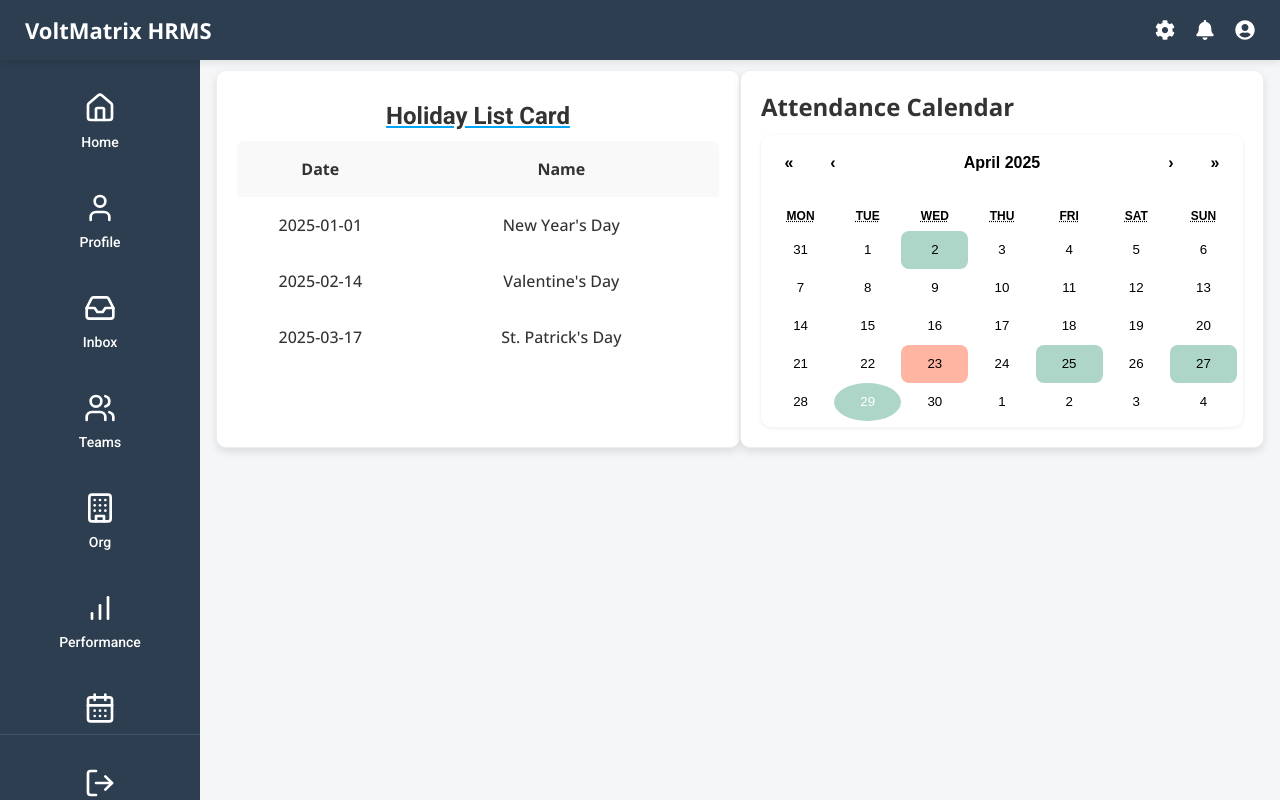
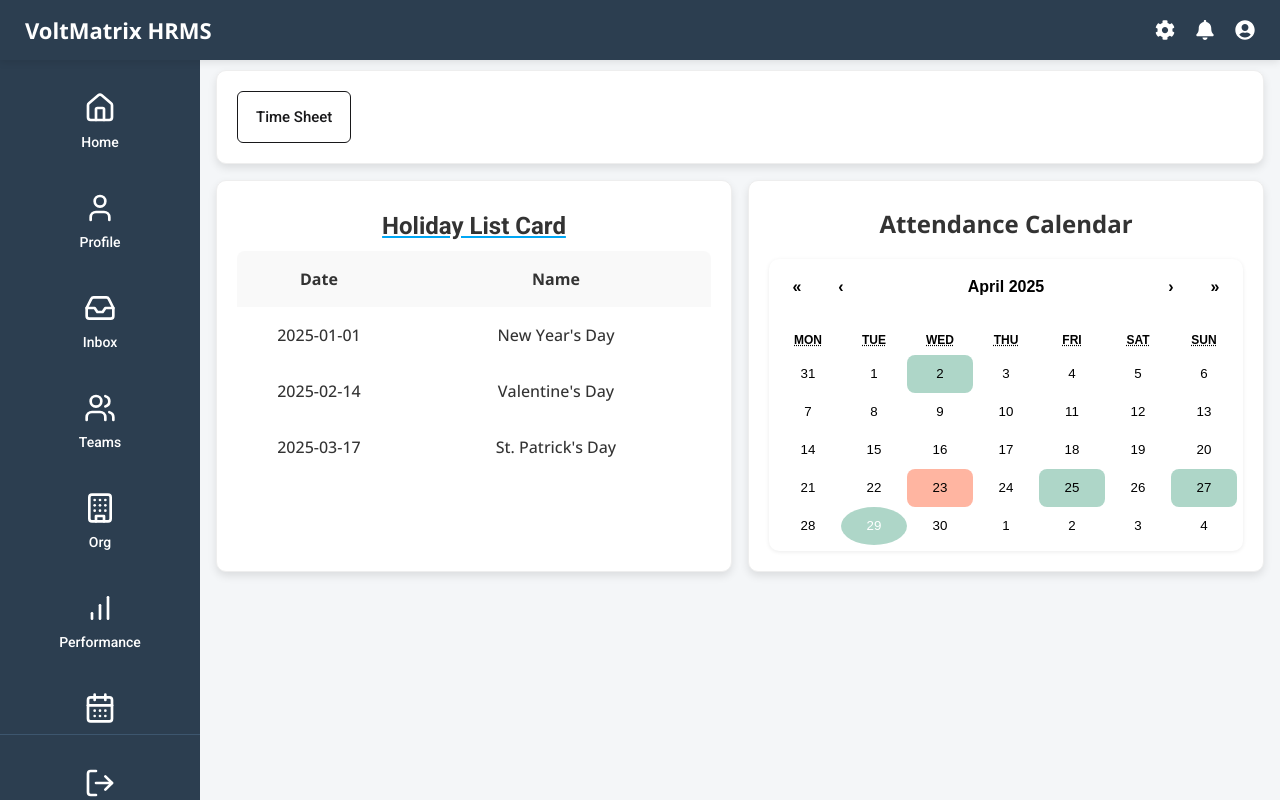
Before and after one commit to Volt-Matrix/voltcore, a React (Vite) app: page /attendance in a window 1280 px wide. Built offline with nearby package versions, Linux system fonts and the light colour scheme; sample sign-in values are in the browser's storage.

Commit message:
Time Sheet Page Added

```diff
--- a/src/App.jsx
+++ b/src/App.jsx
@@ -26,6 +26,7 @@ import InboxAnnouncementsForm from './pages/inbox/InboxAnnouncements';
 import InboxMessagesForm from './pages/inbox/InboxMessage';
 import InboxNotificationsForm from './pages/inbox/InboxNotifications';
 import DocumentsForm from './pages/profile/DocumentsForm';
+import CustomTImeSheet from './components/CustomTimesheet/CustomTImeSheet';
 
 const ProtectedRoute = ({ children }) => {
   const isLoggedIn = localStorage.getItem('isLoggedIn') === 'true';
@@ -78,6 +79,8 @@ function App() {
           <Route path="inbox/messages" element={<InboxMessagesForm />} />
           <Route path="inbox/notifications" element={<InboxNotificationsForm />} />
           <Route path="attendance/daily" element={<Attendance/>}/>
+          {/* Note:Should be changed */}
+          <Route path="attendance/myTimeSheet" element={<CustomTImeSheet/>}/>
         </Route>
       </Routes>
     </BrowserRouter>
--- a/src/components/Calender/AttandanceMarker.jsx
+++ b/src/components/Calender/AttandanceMarker.jsx
@@ -60,7 +60,7 @@ const AttendanceCalendar = () => {
 
   return (
     <div className="p-8 overflow-visible">
-      <h1 className="text-2xl font-bold mb-4">Attendance Calendar</h1>
+      <h1 className="text-2xl font-bold mb-4  t-cent">Attendance Calendar</h1>
       <div className="overflow-visible relative">
         <Calendar
           onChange={setValue}
--- /dev/null
+++ b/src/components/CustomTimesheet/CustomTImeSheet.css
@@ -0,0 +1,17 @@
+.atten-sheet{
+    width: 100%;
+}
+.atten-sheet table{
+    width: 100%;
+    text-align: center;
+}
+.atten-sheet table tr{
+    display: sticky !important;
+    padding: 1em;
+}
+.atten-sheet .d-pick{
+    display: flex;
+    gap:1em;
+    padding:1em;
+    max-width: 50%;
+}
--- /dev/null
+++ b/src/components/CustomTimesheet/CustomTImeSheet.jsx
@@ -0,0 +1,114 @@
+import React, { useEffect, useState } from 'react';
+import './CustomTImeSheet.css';
+import { useNavigate } from 'react-router-dom';
+import { ArrowLeft } from 'lucide-react';
+import { eachDayOfInterval } from 'date-fns';
+import MoreActionsButton from '../MoreActionsButton/MoreActionsButton';
+export const timeSheetFields = [
+  'Date',
+  'Check In',
+  'Check Out',
+  'Total Hours',
+  'Comments',
+  'actions',
+];
+const actionTypes = [
+    {name:"Edit",action:''}, {name:"Report",action:''}, {name:"submit",action:''}
+]
+function CustomTImeSheet() {
+  const [timeSheetData, setTimeSheetData] = useState({
+    fromDate: '',
+    toDate: '',
+    dateRange: [],
+    data: [
+      {
+        checkIn: '9:00',
+        checkOut: '5:00',
+        totalHours:8
+      },
+      {
+        checkIn: '9:00',
+        checkOut: '5:00',
+        totalHours:8
+      },
+      {
+        checkIn: '9:00',
+        checkOut: '5:00',
+        totalHours:8
+      },
+      {
+        checkIn: '9:00',
+        checkOut: '5:00',
+        totalHours:8
+      },
+      {
+        checkIn: '9:00',
+        checkOut: '5:00',
+        totalHours:8,
+      },
+    ],
+  });
+
+  const handleDatePick = (e) => {
+    console.log('Date Selector-->', e.target.value);
+    setTimeSheetData({
+      ...timeSheetData,
+      [e.target.name]: e.target.value,
+    });
+  };
+  const navigate = useNavigate();
+    useEffect(() => {
+      const fDate = timeSheetData.fromDate;
+      const tDate = timeSheetData.toDate;
+      if (fDate && tDate) {
+          const myList =eachDayOfInterval({start:fDate,end:tDate}).map((item)=>new Date(item).toLocaleDateString())
+        console.log("Date Range--->",myList)
+        setTimeSheetData({...timeSheetData,dateRange:[...myList]})
+      }
+    }, [timeSheetData.fromDate,timeSheetData.toDate]);
+  return (
+    <div className="att-container ">
+      <div className="flex gap-2 justify-center rsh">
+        <ArrowLeft
+          onClick={() => {
+            navigate(-1);
+          }}
+        />
+        Time Sheet
+      </div>
+      <div className="atten-sheet card-p">
+        <div className="d-pick">
+          <div className="rpr block">Pick Range</div>
+          <input type="date" name="fromDate" onChange={handleDatePick} />
+          <input type="date" name="toDate" onChange={handleDatePick} />
+        </div>
+        <table className="flex-1 scrollable-table">
+          <thead>
+            <tr className="rpr">
+              {timeSheetFields.map((field, index) => (
+                <th key={index}>{field}</th>
+              ))}
+            </tr>
+          </thead>
+          <tbody>
+            {timeSheetData.dateRange.map((date, index) => (
+              <tr className="osns">
+                <td>{date}</td>
+                {
+                  <>
+                    <td>{timeSheetData.data[index]?.checkIn&&timeSheetData.data[index].checkIn}</td>
+                    <td>{timeSheetData.data[index]?.checkOut&&timeSheetData.data[index].checkOut}</td>
+                    <td>{timeSheetData.data[index]?.totalHours&&timeSheetData.data[index].totalHours}</td>
+                    <td></td>
+                    <td><MoreActionsButton actionTypes={actionTypes}/></td>
+                  </>
+                }
+              </tr>
+            ))}
+          </tbody>
+        </table>
+      </div>
+    </div>
+  );
+}
+export default CustomTImeSheet;
--- a/src/components/HolidayList/HolidayList.css
+++ b/src/components/HolidayList/HolidayList.css
@@ -23,3 +23,23 @@
   top: 0;
   z-index: 1;
 }
+/* Attendance Css */
+.att-container{
+  display: flex;
+  flex-wrap: wrap;
+  padding: 70px 1em;
+  margin-left: 200px;
+  gap:1em
+}
+.att-s2{
+  display: flex;
+  justify-content: space-between;
+  width: 100%;
+  gap:1em
+}
+@media screen and (max-width:768px) {
+  .att-s2{
+    display: flex;
+    flex-wrap: wrap;
+  }
+}
--- /dev/null
+++ b/src/components/MoreActionsButton/MoreActionsButton.jsx
@@ -0,0 +1,40 @@
+import React, { useState } from 'react';
+import { MoreVertical } from 'lucide-react'; // Optional: for a better-looking icon
+
+const ActionMenu = ({ actionTypes }) => {
+  const [showActions, setShowActions] = useState(false);
+
+  return (
+    <div className="relative inline-block text-left">
+      {/* 3 Dots Button */}
+      <button
+        onClick={() => setShowActions(prev => !prev)}
+        className="p-2 rounded-full hover:bg-gray-100 transition-colors duration-200 focus:outline-none focus:ring-2 focus:ring-blue-500"
+      >
+        <MoreVertical className="w-5 h-5 text-white-600" />
+      </button>
+
+      {/* Dropdown */}
+      {showActions && (
+        <div className="absolute right-0 mt-2 w-48 bg-white border border-gray-200 rounded-xl shadow-lg z-50 flex gap-1 flex-col" style={{padding:"10px"}} >
+          {actionTypes.map((ele, index) => (
+            <button
+              key={index}
+              onClick={() => {
+                if (ele.action !== '') {
+                  console.log("Called Action");
+                }
+                setShowActions(false);
+              }}
+              className="w-full text-left px-4 py-2 text-gray-700 hover:bg-blue-50 hover:text-blue-600 transition-colors rounded-t-none first:rounded-t-xl last:rounded-b-xl"
+            >
+              {ele.name}
+            </button>
+          ))}
+        </div>
+      )}
+    </div>
+  );
+};
+
+export default ActionMenu;
--- /dev/null
+++ b/src/components/TimeSheetComp/TimeSheet.css
@@ -0,0 +1,135 @@
+.suti-container {
+    max-width: 600px;
+    font-family: Arial, sans-serif;
+  }
+
+  .smbfn {
+    padding: 15px;
+    text-align: center;
+    font-size: 18px;
+    font-weight: bold;
+    border-radius: 5px;
+    cursor: pointer;
+    transition: background-color 0.3s;
+  }
+
+  .smbfn:hover {
+    /* background-color: #45a049; */
+    box-shadow: 0 12px 16px 0 rgba(0,0,0,0.24),0 17px 50px 0 rgba(0,0,0,0.19);
+  }
+
+  .sub-frm {
+    display: flex;
+    flex-direction: column;
+    max-height: 0;
+    overflow: hidden;
+    transition: max-height 0.5s ease-in-out, padding 0.5s ease-in-out;
+    border-radius: 0 0 5px 5px;
+  }
+
+  .sub-frm.visible {
+    max-height: 200px; /* Adjust based on your content height */
+    border-top: none;
+    padding-top: 1em;
+  }
+
+  .date-inputs {
+    display: flex;
+    flex-wrap: wrap;
+    gap: 10px;
+    margin-bottom: 15px;
+  }
+
+  .date-inputs input {
+    flex: 1;
+    min-width: 150px;
+    padding: 10px;
+    border: 1px solid #ddd;
+    border-radius: 4px;
+  }
+
+
+
+  @media (max-width: 480px) {
+    .date-inputs {
+      flex-direction: column;
+    }
+
+    .date-inputs input {
+      width: 100%;
+    }
+  }
+
+
+
+.btn-container{
+    display: flex;
+    /* justify-content: space-evenly;
+     */
+     padding: 1em 0em;
+     gap:10px
+}
+
+/* CSS */
+.button-57 {
+  position: relative;
+  overflow: hidden;
+  border: 1px solid #18181a;
+  color: #18181a;
+  display: inline-block;
+  font-size: 15px;
+  line-height: 15px;
+  padding: 18px 18px 17px;
+  text-decoration: none;
+  cursor: pointer;
+  background: #fff;
+  user-select: none;
+  -webkit-user-select: none;
+  touch-action: manipulation;
+}
+
+.button-57 span:first-child {
+  position: relative;
+  transition: color 600ms cubic-bezier(0.48, 0, 0.12, 1);
+  z-index: 10;
+}
+
+.button-57 span:last-child {
+  color: white;
+  display: block;
+  position: absolute;
+  bottom: 0;
+  transition: all 500ms cubic-bezier(0.48, 0, 0.12, 1);
+  z-index: 100;
+  opacity: 0;
+  top: 50%;
+  left: 50%;
+  transform: translateY(225%) translateX(-50%);
+  height: 14px;
+  line-height: 13px;
+}
+
+.button-57:after {
+  content: "";
+  position: absolute;
+  bottom: -50%;
+  left: 0;
+  width: 100%;
+  height: 100%;
+  background-color: black;
+  transform-origin: bottom center;
+  transition: transform 600ms cubic-bezier(0.48, 0, 0.12, 1);
+  transform: skewY(9.3deg) scaleY(0);
+  z-index: 50;
+}
+
+.button-57:hover:after {
+  transform-origin: bottom center;
+  transform: skewY(9.3deg) scaleY(2);
+}
+
+.button-57:hover span:last-child {
+  transform: translateX(-50%) translateY(-100%);
+  opacity: 1;
+  transition: all 900ms cubic-bezier(0.48, 0, 0.12, 1);
+}
--- /dev/null
+++ b/src/components/TimeSheetComp/TimeSheet.jsx
@@ -0,0 +1,47 @@
+import React, { useState } from 'react';
+import './TimeSheet.css'; // Create this CSS file
+import { Link ,useNavigate } from 'react-router-dom';
+const TimeSheet = () => {
+  const [isFormVisible, setIsFormVisible] = useState(false);
+const navigate = useNavigate()
+  const toggleForm = () => {
+    setIsFormVisible(!isFormVisible);
+  };
+
+  return (
+    <div className="suti-container">
+        <button className="button-57 rpr" role="button" onClick={toggleForm}><span className="text rpr">Time Sheet</span>{!isFormVisible?<span>open</span>:<span>close</span>}</button>
+
+      <div className={`sub-frm ${isFormVisible ? 'visible' : ''}`}>
+        <div className="date-inputs">
+          <input type="date" name="fromDate" />
+          <input type="date" name="toDate" />
+        </div>
+        <div className='btn-container'>
+          <button
+            className="button-17 rpr"
+            type="submit"
+            onClick={() => {
+              setIsFormVisible(false);
+            }}
+          >
+            Submit
+          </button>
+          <button
+            className="button-17 rpr"
+            type="submit"
+            onClick={() => {
+              setIsFormVisible(false);
+              navigate('/attendance/myTimeSheet')
+            }}
+          >
+
+            Edit
+          </button>
+        </div>
+      </div>
+    </div>
+  );
+};
+
+export default TimeSheet;
--- a/src/pages/Attendance.jsx
+++ b/src/pages/Attendance.jsx
@@ -3,12 +3,18 @@ import { availableHolidayList } from '../lib/placeholder';
 import HolidayList from '../components/HolidayList/HolidayList';
 import { Details } from '@mui/icons-material';
 import AttandanceMarker from '../components/Calender/AttandanceMarker';
+import TimeSheet from '../components/TimeSheetComp/TimeSheet';
 function Attendance() {
   return (
-    <div className="home-container">
-      <HolidayList holidayList={availableHolidayList} />
-      <div className="card-p ">
-        <AttandanceMarker />
+    <div className="att-container">
+      <div className='action-section card-p'>
+        <TimeSheet/>
+      </div>
+      <div className='att-s2'>
+        <HolidayList holidayList={availableHolidayList} />
+        <div className="card-p ">
+          <AttandanceMarker />
+        </div>
       </div>
     </div>
   );
--- a/src/pages/Home.css
+++ b/src/pages/Home.css
@@ -5,6 +5,7 @@
   display: flex;
   padding: 70px 1em;
   margin-left: 200px;
+  gap:1em
 }
 
 .main-content {
```
Also changed, not shown: src/index.css (+12 -0 lines), src/components/MoreActionsButton/MoreActionsButton.css (added).
